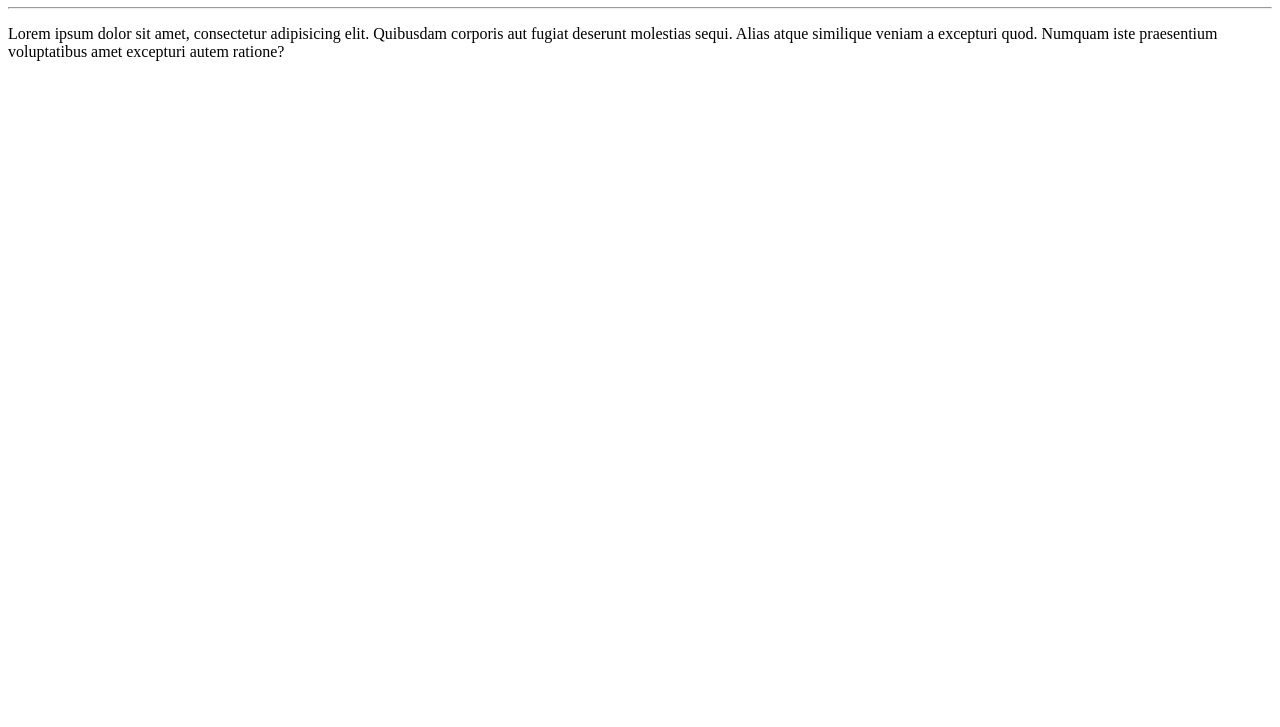
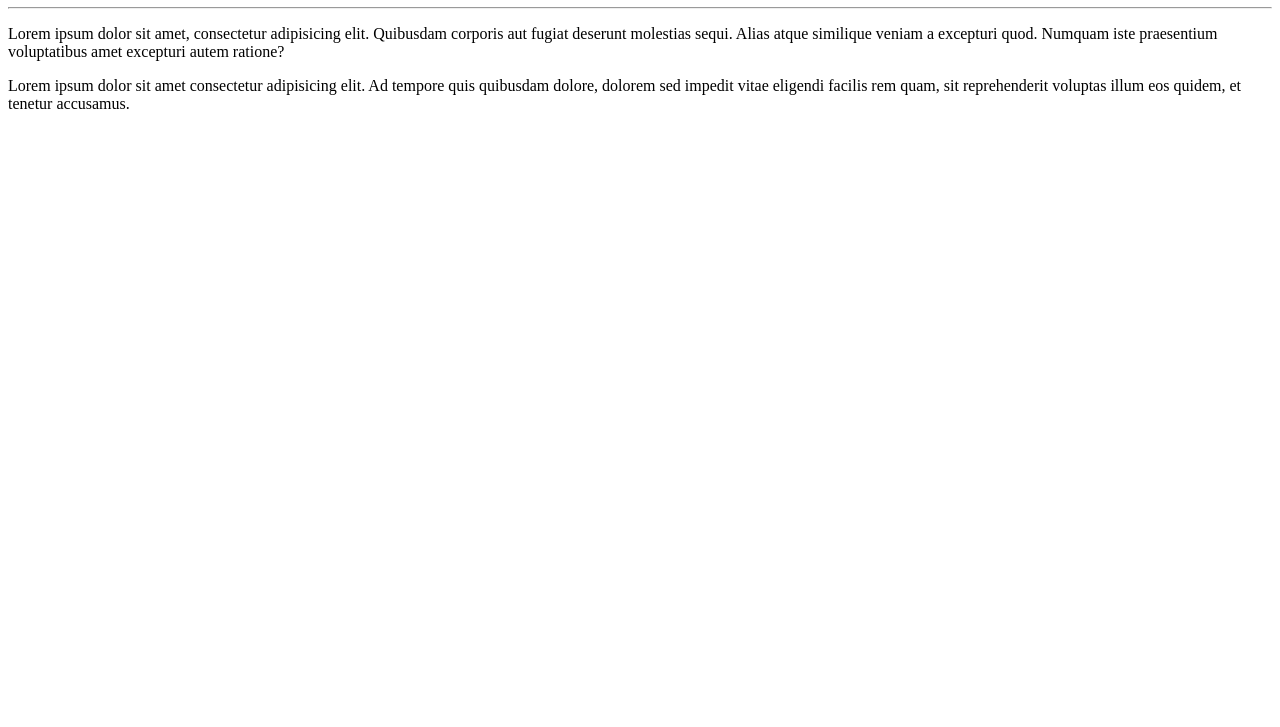
Before and after one commit to Feliz-dot/Ola-Mundo, a plain HTML site: page site-exemplo/index.html in a window 1280 px wide. Shown: the part 73-800 px from the top of the page. Drawn offline with Linux system fonts and the light colour scheme.

Commit message:
Mais um paragrafo

```diff
--- a/site-exemplo/index.html
+++ b/site-exemplo/index.html
@@ -9,5 +9,6 @@
     <h1>Olá, Mundo</h1>
     <hr>
     <p>Lorem ipsum dolor sit amet, consectetur adipisicing elit. Quibusdam corporis aut fugiat deserunt molestias sequi. Alias atque similique veniam a excepturi quod. Numquam iste praesentium voluptatibus amet excepturi autem ratione?</p>
+    <p>Lorem ipsum dolor sit amet consectetur adipisicing elit. Ad tempore quis quibusdam dolore, dolorem sed impedit vitae eligendi facilis rem quam, sit reprehenderit voluptas illum eos quidem, et tenetur accusamus.</p>
 </body>
 </html>
```
